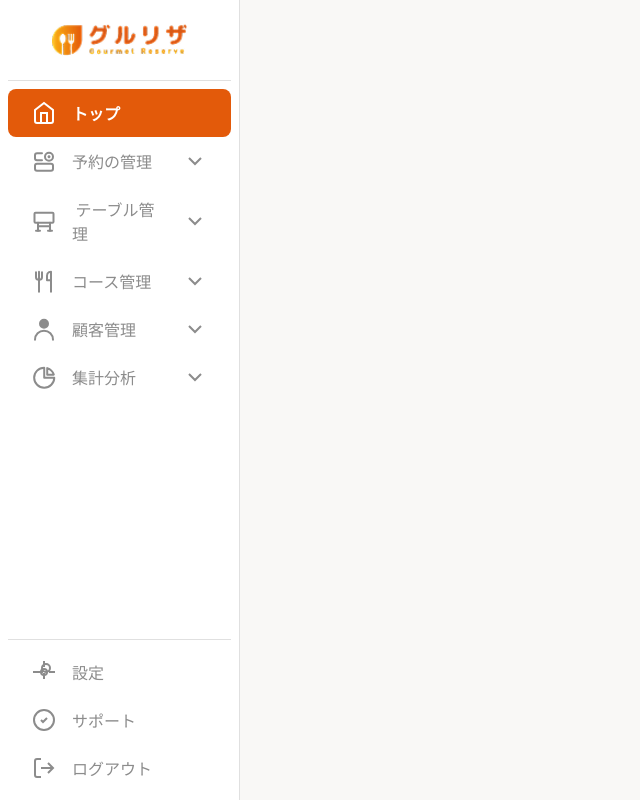
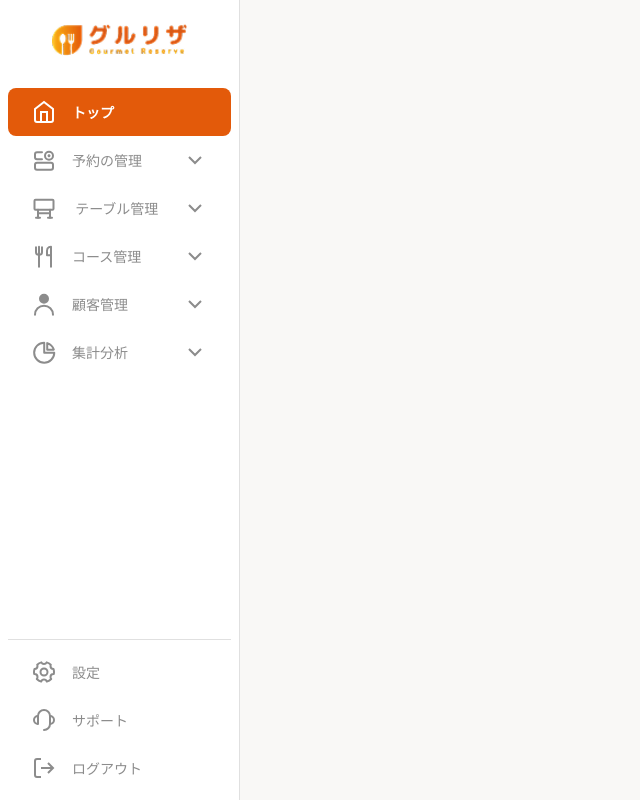
Before and after one commit to TagKrj/GourmetReserve, a React (Vite) app: page / in a window 1280 px wide. Shown: the whole page, without its empty margins (0-640 px from the left). Built offline with nearby package versions, Linux system fonts and the light colour scheme.

Commit message:
feat: update sidebar icons and improve hover effects for navigation items

```diff
--- a/src/constants/menuItems.jsx
+++ b/src/constants/menuItems.jsx
@@ -352,20 +352,27 @@ export const bottomMenuItems = [
         id: '設定',
         label: '設定',
         icon: (
-            <svg width="24" height="24" viewBox="0 0 24 24" fill="none">
-                <circle cx="12" cy="12" r="3" stroke="currentColor" strokeWidth="2" />
-                <path d="M12 1v6m0 6v6m11-7h-6m-6 0H1m17-4a4 4 0 0 1-8 0m0 0a4 4 0 0 1 8 0" stroke="currentColor" strokeWidth="2" />
+            <svg width="24" height="24" viewBox="0 0 24 24" fill="none" xmlns="http://www.w3.org/2000/svg">
+                <path d="M9.1419 21.5854C7.46635 21.0866 5.9749 20.1604 4.79393 18.9333C5.2345 18.4111 5.5 17.7365 5.5 16.9998C5.5 15.343 4.15685 13.9998 2.5 13.9998C2.39977 13.9998 2.3007 14.0048 2.203 14.0144C2.0699 13.3636 2 12.6899 2 11.9998C2 10.9545 2.16039 9.94666 2.4579 8.99951C2.47191 8.99971 2.48594 8.99981 2.5 8.99981C4.15685 8.99981 5.5 7.65666 5.5 5.99981C5.5 5.52416 5.3893 5.07441 5.1923 4.67481C6.34875 3.59951 7.76025 2.79477 9.32605 2.36133C9.8222 3.33385 10.8333 3.99982 12 3.99982C13.1667 3.99982 14.1778 3.33385 14.674 2.36133C16.2398 2.79477 17.6512 3.59951 18.8077 4.67481C18.6107 5.07441 18.5 5.52416 18.5 5.99981C18.5 7.65666 19.8432 8.99981 21.5 8.99981C21.5141 8.99981 21.5281 8.99971 21.5421 8.99951C21.8396 9.94666 22 10.9545 22 11.9998C22 12.6899 21.9301 13.3636 21.797 14.0144C21.6993 14.0048 21.6002 13.9998 21.5 13.9998C19.8432 13.9998 18.5 15.343 18.5 16.9998C18.5 17.7365 18.7655 18.4111 19.2061 18.9333C18.0251 20.1604 16.5336 21.0866 14.8581 21.5854C14.4714 20.3758 13.338 19.4998 12 19.4998C10.662 19.4998 9.5286 20.3758 9.1419 21.5854Z" stroke="#8C8C8C" stroke-width="2" stroke-linejoin="round" />
+                <path d="M12 15.5C13.933 15.5 15.5 13.933 15.5 12C15.5 10.067 13.933 8.5 12 8.5C10.067 8.5 8.5 10.067 8.5 12C8.5 13.933 10.067 15.5 12 15.5Z" stroke="#8C8C8C" stroke-width="2" stroke-linejoin="round" />
             </svg>
+
         )
     },
     {
         id: 'サポート',
         label: 'サポート',
         icon: (
-            <svg width="24" height="24" viewBox="0 0 24 24" fill="none">
-                <path d="M9 12l2 2 4-4" stroke="currentColor" strokeWidth="2" />
-                <path d="M12 2C6.48 2 2 6.48 2 12s4.48 10 10 10 10-4.48 10-10S17.52 2 12 2z" stroke="currentColor" strokeWidth="2" />
+            <svg width="24" height="24" viewBox="0 0 24 24" fill="none" xmlns="http://www.w3.org/2000/svg">
+                <mask id="path-1-inside-1_241_32982" fill="white">
+                    <path d="M18 16C20.2092 16 22 14.2092 22 12C22 9.79085 20.2092 8 18 8" />
+                </mask>
+                <path d="M18 16V16.5C20.4853 16.5 22.5 14.4853 22.5 12H22H21.5C21.5 13.933 19.933 15.5 18 15.5V16ZM22 12H22.5C22.5 9.51471 20.4853 7.5 18 7.5V8V8.5C19.933 8.5 21.5 10.067 21.5 12H22Z" fill="#8C8C8C" mask="url(#path-1-inside-1_241_32982)" />
+                <path d="M18 16C20.2092 16 22 14.2092 22 12C22 9.79085 20.2092 8 18 8" stroke="#8C8C8C" stroke-width="2" stroke-linejoin="round" />
+                <path d="M6 8C3.79086 8 2 9.79085 2 12C2 14.2092 3.79086 16 6 16" stroke="#8C8C8C" stroke-width="2" stroke-linejoin="round" />
+                <path d="M6 16V15.75V14.5V12V8C6 4.68629 8.6863 2 12 2C15.3137 2 18 4.68629 18 8V16C18 19.3137 15.3137 22 12 22" stroke="#8C8C8C" stroke-width="2" stroke-linecap="round" stroke-linejoin="round" />
             </svg>
+
         )
     },
     {
--- a/src/index.css
+++ b/src/index.css
@@ -158,7 +158,14 @@ body {
 }
 
 .nav-item {
-    @apply flex items-center gap-4 px-6 py-3 text-neutral-500 hover:text-secondary hover:bg-neutral-200 transition-colors duration-200 relative rounded-lg;
+    @apply flex items-center gap-4 px-6 py-3 text-sm text-neutral-500 hover:text-secondary hover:bg-neutral-200 transition-colors duration-200 relative rounded-lg;
+}
+
+.nav-item:hover svg path,
+.nav-item:hover svg circle,
+.nav-item:hover svg line,
+.nav-item:hover svg polyline {
+    stroke: #1A1A1A !important;
 }
 
 .nav-item-active {
--- a/src/layouts/Sidebar.jsx
+++ b/src/layouts/Sidebar.jsx
@@ -34,7 +34,7 @@ const Sidebar = () => {
     return (
         <div className="nav-sidebar fixed left-0 top-0 h-screen bg-white border-r border-neutral-300 flex flex-col px-2">
             {/* Logo */}
-            <div className="p-6 border-b border-neutral-300 flex justify-center">
+            <div className="p-6  flex justify-center">
                 <div className="w-40 h-8 flex items-center justify-center " >
                     <img src={logoText} alt="GourmetReserve" className="h-full object-contain" />
                 </div>
```
Also changed, not shown: src/assets/icon/headset-one.svg (added), src/assets/icon/setting-two.svg (added).
